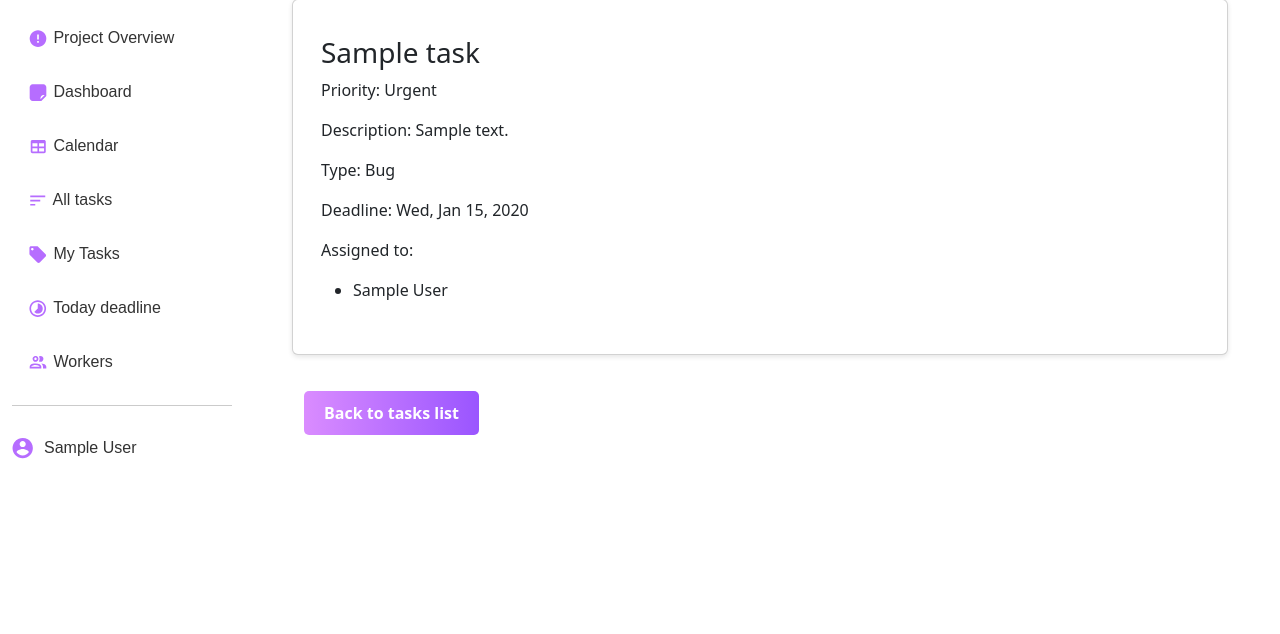
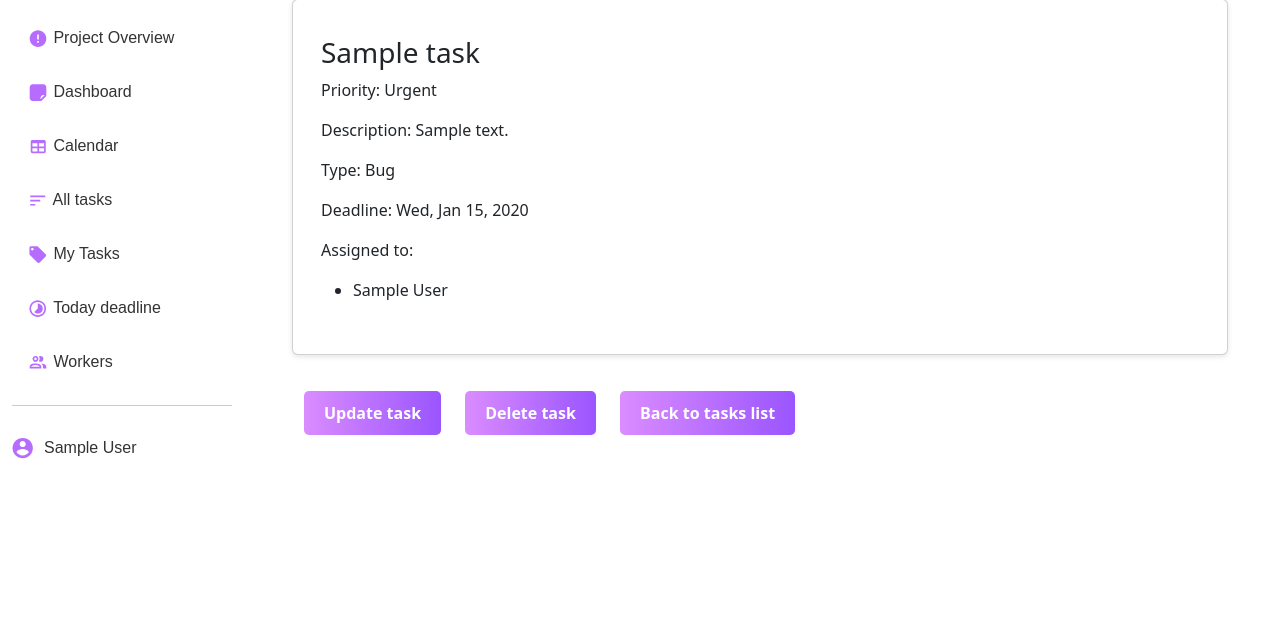
Before and after one commit to oleksandra-shershen/task-manager, a Django app: page /tasks/1/ in a window 1280 px wide. Shown: the part 69-703 px from the top of the page. Run offline with Django 4.2, Linux system fonts and the light colour scheme; a user stored in the database is signed in; tables that the repository leaves empty hold one stand-in row (values such as "Sample post").

Commit message:
Rewrite code for task detail page

```diff
--- a/templates/task_manager/task_detail.html
+++ b/templates/task_manager/task_detail.html
@@ -19,6 +19,13 @@
         transition: background 0.3s ease, border-color 0.3s ease, color 0.3s ease;
         margin-right: 20px;
     }
+
+    .disabled-btn {
+        background: #CCCCCC;
+        color: #666666;
+        cursor: not-allowed;
+    }
+
 </style>
 
 {% extends "base.html" %}
@@ -28,21 +35,26 @@
 <div class="task-container card">
   <div class="card-body">
     <h3 class="card-title">{{ task.name }}</h3>
-    <p> Priority: {{ task.get_priority_display }}</p>
+    <p>Priority: {{ task.get_priority_display }}</p>
     <p class="card-text">Description: {{ task.description }}</p>
     <p>Type: {{ task.task_type.name }}</p>
     <p>Deadline: {{ task.deadline|date:"D, M d, Y" }}</p>
     <p>Assigned to:
-    <ul>
-      {% for worker in task.assignees.all %}
-      <li>{{ worker.get_full_name }}</li>
-      {% endfor %}
-    </ul>
+      <ul>
+        {% for worker in task.assignees.all %}
+        <li>{{ worker.get_full_name }}</li>
+        {% endfor %}
+      </ul>
     </p>
   </div>
 </div>
 <div class="mt-3">
+  <a href="{% if request.user in task.assignees.all %}{% url 'task_manager:task-update' pk=task.id %}
+  {% else %}#{% endif %}"
+     class="gradient-btn {% if request.user not in task.assignees.all %}disabled-btn{% endif %}">Update task</a>
+  <a href="{% if request.user in task.assignees.all %}{% url 'task_manager:task-delete' pk=task.id %}
+  {% else %}#{% endif %}"
+     class="gradient-btn {% if request.user not in task.assignees.all %}disabled-btn{% endif %}">Delete task</a>
   <a href="{% url 'task_manager:tasks' %}" class="gradient-btn">Back to tasks list</a>
-
 </div>
 {% endblock %}
```
